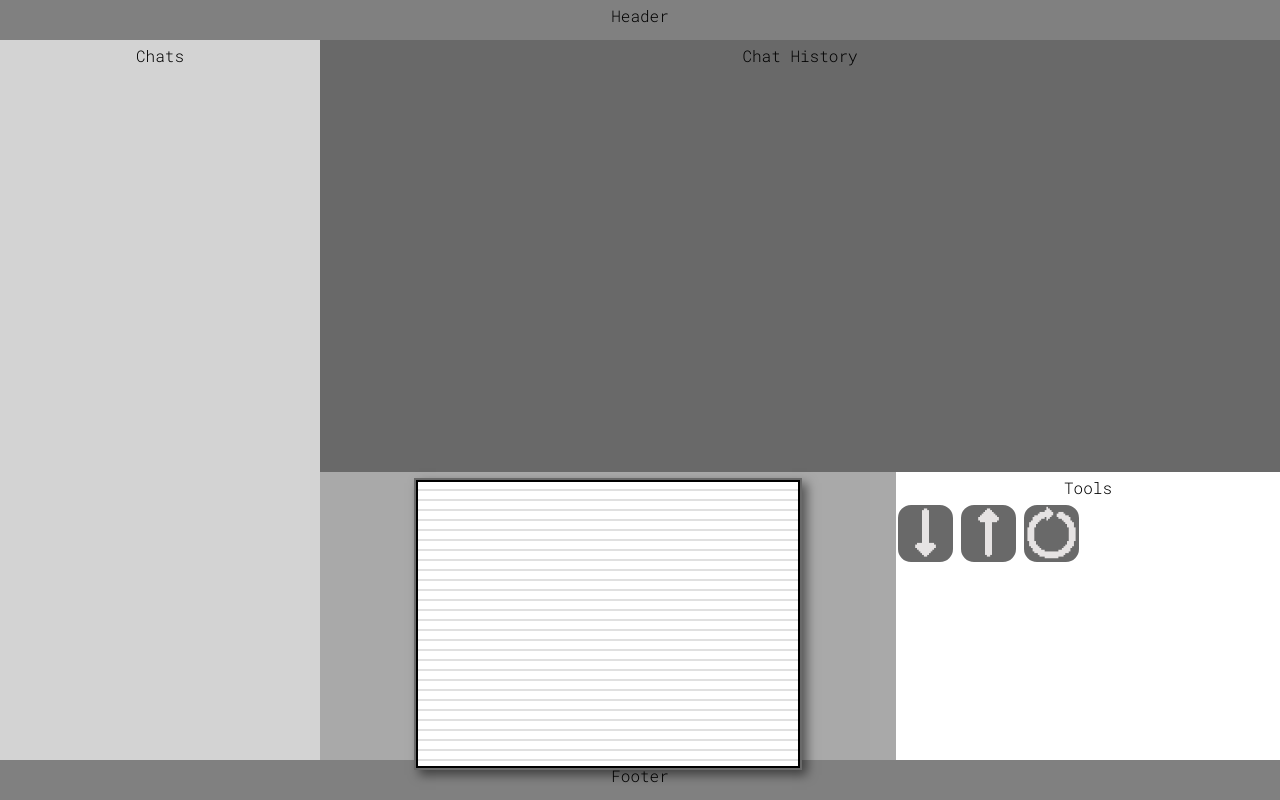
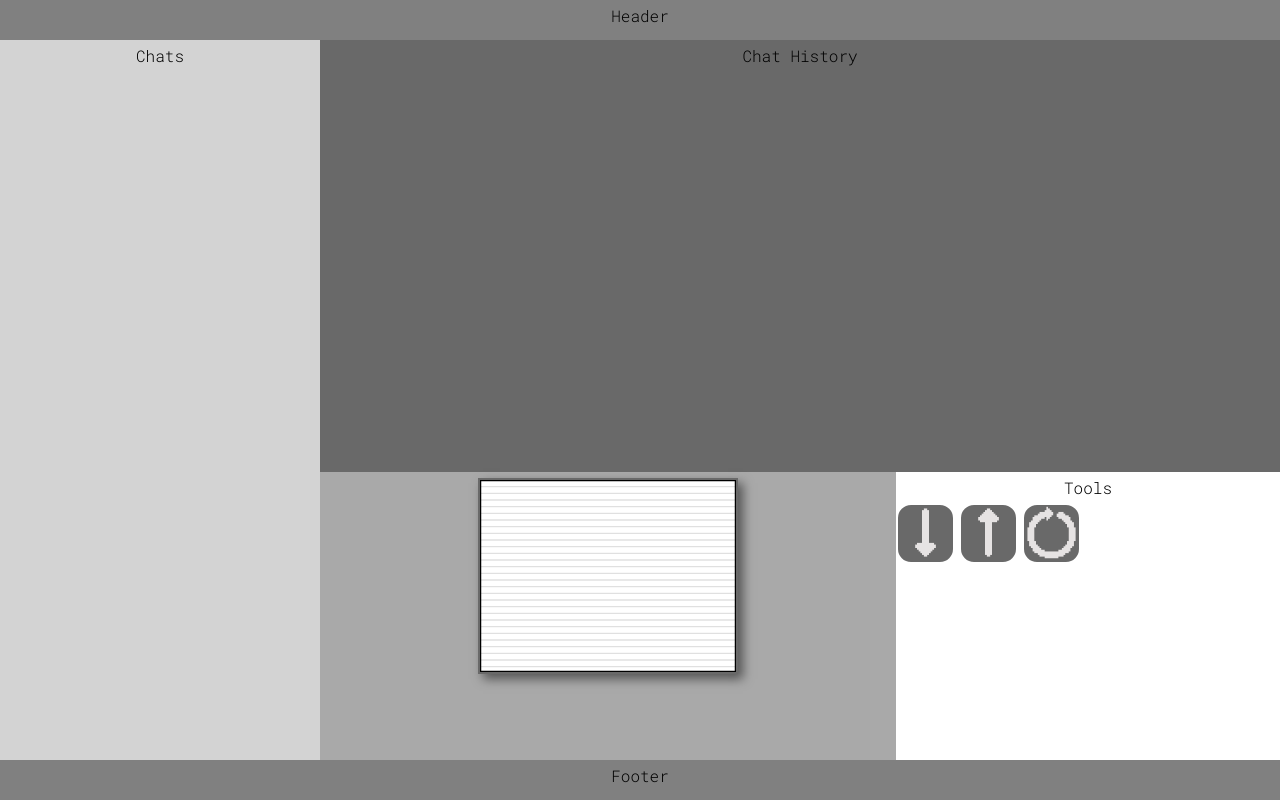
Before and after one commit to Checker8763/Doodle-Chat, a website: page website/index.html in a window 1280 px wide. Drawn offline with Linux system fonts and the light colour scheme.

Commit message:
working on package.json,style.sass and style.css

```diff
--- a/package.json
+++ b/package.json
@@ -5,7 +5,7 @@
   "main": "server/index.js",
   "scripts": {
     "dev": "npx http-server website 8080 -o",
-    "bulid-css": "node-sass --include-path sass website/sass/style.sass website/css/style.css"
+    "sass": "node-sass --include-path sass website/sass/style.sass website/css/style.css"
   },
   "repository": {
     "type": "git",
--- a/website/sass/style.sass
+++ b/website/sass/style.sass
@@ -1,11 +1,17 @@
+/*Google Fonts*/
 @import url('https://fonts.googleapis.com/css2?family=Roboto+Mono:wght@300&display=swap')
 
-@mixin footerHeaderMixIn()
+$canvasWidth: 256px
+$canvasHeight: 192px
+
+@mixin footerHeaderMixIn($index)
+    z-index: $index
+
     width: 100vw
     height: 5vh
+    min-height: 15px
 
     background-color: gray
-
 
 /*Everything*/
 *
@@ -22,8 +28,8 @@ p
 .canvasDisplay
     margin-top: 1%
 
-    width: 384px
-    height: 288px
+    width: $canvasWidth
+    height: $canvasHeight
 
     border: 2px solid dimgrey
     background-color: white
@@ -51,10 +57,10 @@ p
 
 /*IDs*/
 #header
-    @include footerHeaderMixIn()
+    @include footerHeaderMixIn(1)
 
 #footer
-    @include footerHeaderMixIn()
+    @include footerHeaderMixIn(1)
 
 #mainScreen
     display: flex
@@ -80,10 +86,12 @@ p
 #drawArea
     width: 60%
     height: 100%
-    min-width: 388px
+    min-width: $canvasWidth+4px
+    min-height: $canvasHeight+4px
     background-color: darkgrey
     display: flex
     justify-content: center
+    align-content: center
 
 #tools
     width: 40%
```
Also changed, not shown: website/css/style.css.
